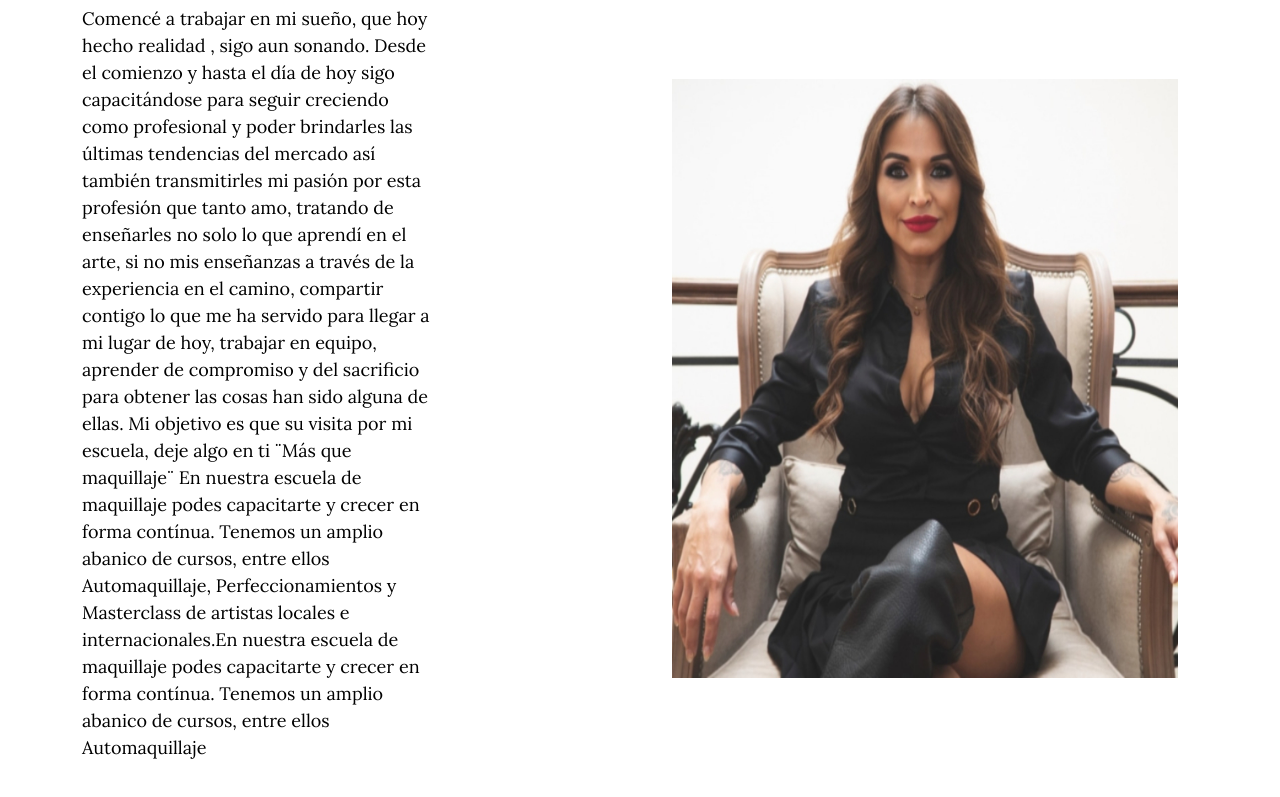
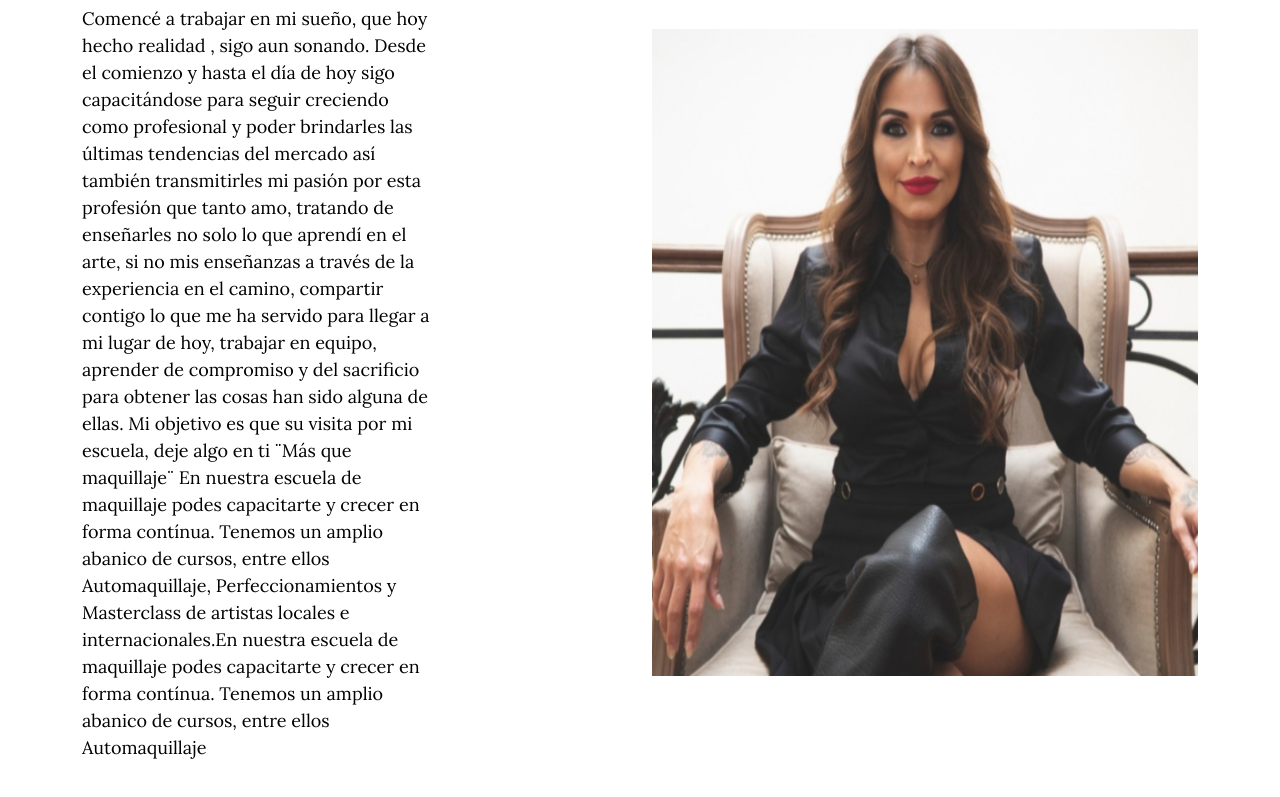
Before and after one commit to AgustinPontieri/sitiowebanalia, a website: page pages/historia.html in a window 1280 px wide. Shown: the part 467-1264 px from the top of the page. Drawn offline with nearby package versions, Linux system fonts and the light colour scheme; files that its build step writes are made by us from their sources.

Commit message:
detalles

```diff
--- a/scss/layout/_servicios.scss
+++ b/scss/layout/_servicios.scss
@@ -10,11 +10,6 @@ body{
   }
   .imagen-historia {
     max-width: 100%;
-    margin-top: 30px;
-    margin-bottom: 30px;
-    margin-left: 20;
-    margin-right: 20;
-    padding: 20px;
   }
   p {
     font-size: 18px;
```
